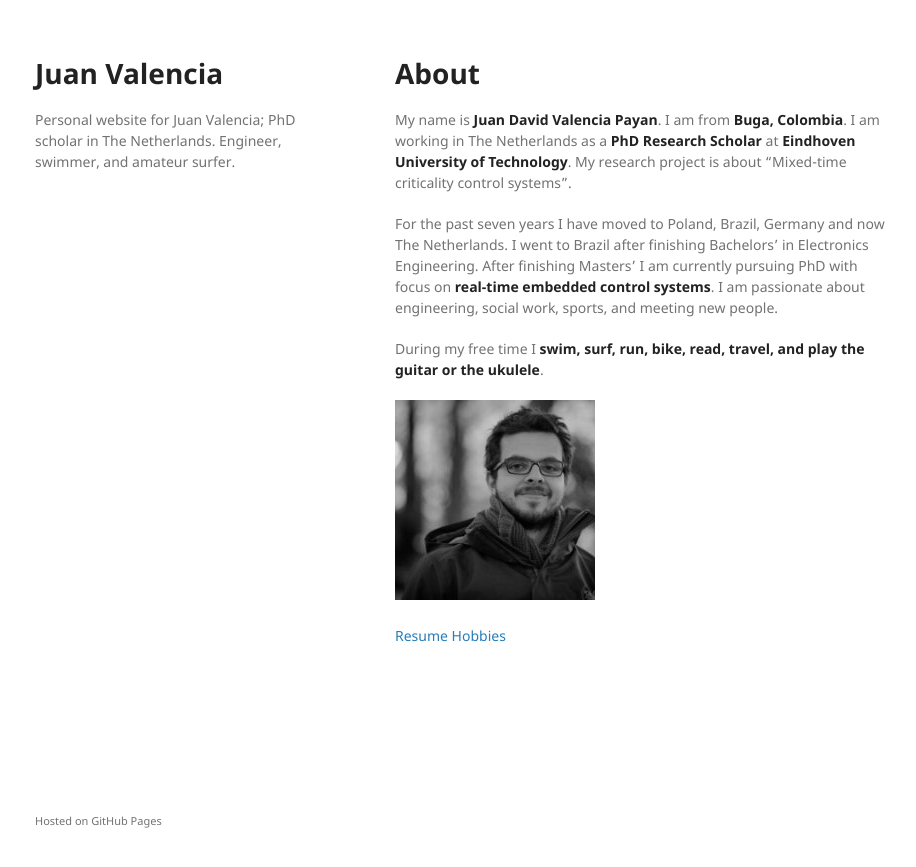
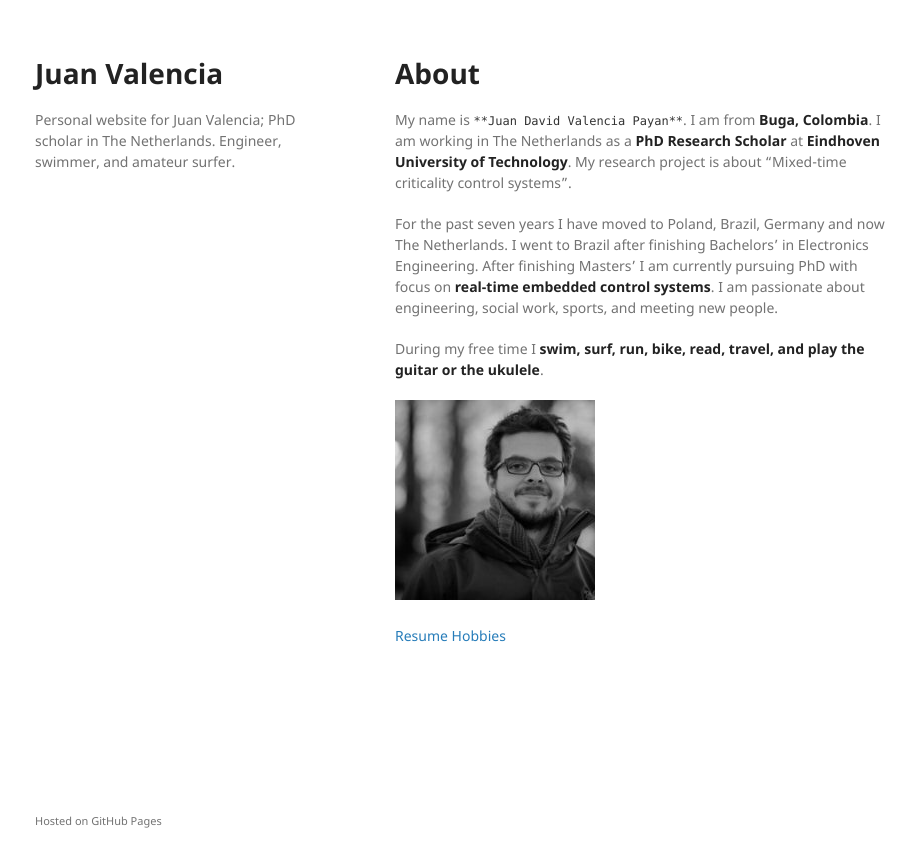
Before and after one commit to juanvalen15/juanvalen15.github.io, a Jekyll site: the page built from index.md, in a window 1280 px wide. Shown: the top 867 px of the page, without its empty margins (175-1091 px from the left). Built offline with Jekyll 4.4.1, drawn with Linux system fonts in a browser that asks for light colours; our own code applies the rules of GitHub Pages for plain Markdown files.

```diff
--- a/index.md
+++ b/index.md
@@ -4,7 +4,7 @@ layout: default
 
 # [](#header-1)About
 
-My name is **Juan David Valencia Payan**. I am from **Buga, Colombia**. I am working in The Netherlands as a **PhD Research Scholar** at **Eindhoven University of Technology**. My research project is about "Mixed-time criticality control systems".
+My name is `**Juan David Valencia Payan**`. I am from **Buga, Colombia**. I am working in The Netherlands as a **PhD Research Scholar** at **Eindhoven University of Technology**. My research project is about "Mixed-time criticality control systems".
 
 For the past seven years I have moved to Poland, Brazil, Germany and now The Netherlands. I went to Brazil after finishing Bachelors’ in Electronics Engineering. After finishing Masters’ I am currently pursuing PhD with focus on **real-time embedded control systems**. I am passionate about engineering, social work, sports, and meeting new people.
 
```
